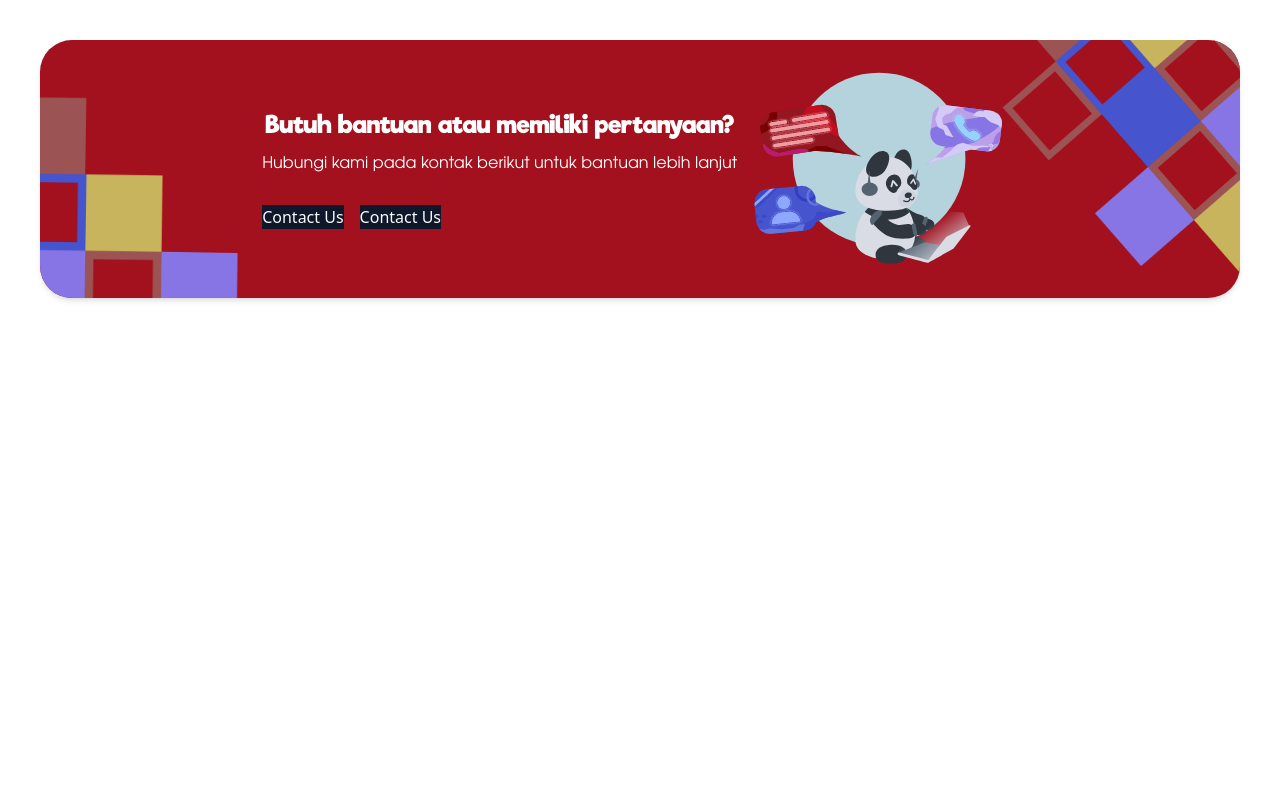
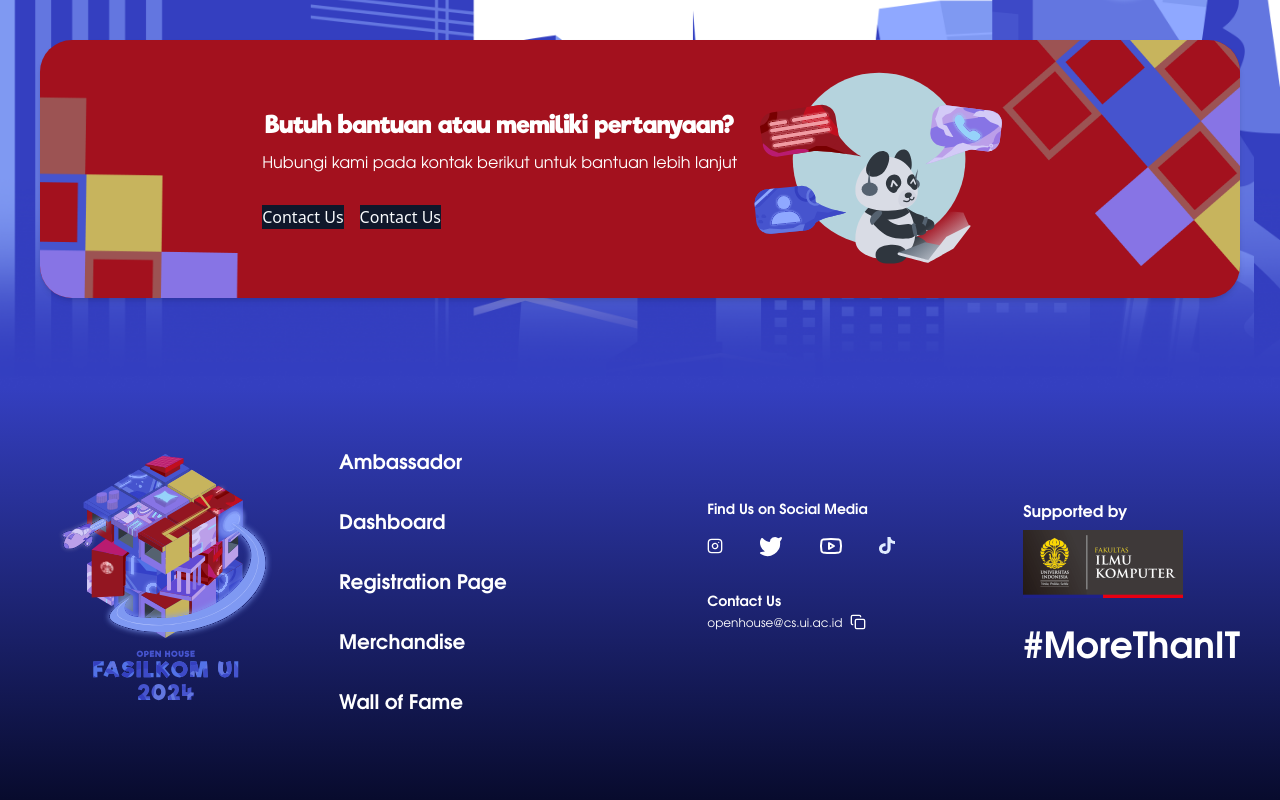
Before and after one commit to OH-Fasilkom-UI/oh24-frontend, a Next.js app: page / in a window 1280 px wide. Built offline with nearby package versions, Linux system fonts and the light colour scheme.

Commit message:
feat: footer component initialized

```diff
--- a/app/layout.tsx
+++ b/app/layout.tsx
@@ -1,6 +1,7 @@
 import type { Metadata } from "next";
 import localFont from "next/font/local";
 import "./globals.css";
+import Footer from "@/components/ui/footer";
 
 const rifficFont = localFont({
   src: "./fonts/rifficfree-bold.ttf",
@@ -50,7 +51,12 @@ export default function RootLayout({
       lang="en"
       className={`${texGyreAdventorFont.variable} ${rifficFont.variable}`}
     >
-      <body className="font-tga font-normal">{children}</body>
+      <body className="font-tga font-normal h-screen flex flex-col justify-between">
+        {children}
+        <Footer
+
+        />
+      </body>
     </html>
   );
 }
--- /dev/null
+++ b/components/ui/footer.tsx
@@ -0,0 +1,103 @@
+import { Copy, Instagram, Twitter, Youtube } from "lucide-react"
+import Image from "next/image"
+
+export interface FooterProps extends React.HTMLAttributes<HTMLDivElement> {
+
+}
+
+const Footer: React.FC<FooterProps> = ({
+    ... props
+}) => {
+    return (
+        <footer className="relative flex items-end">
+            <Image
+                src={'/footer.png'}
+                alt="Footer Background"
+                width={1920}
+                height={412}
+                className="w-full absolute bottom-[412px] object-top object-cover z-[-1] hidden md:flex"
+            />
+            <Image
+                src={'/footer-mobile.png'}
+                alt="Footer Background"
+                width={1920}
+                height={412}
+                className="w-full absolute bottom-[262px] h-[450px] object-top object-cover z-[-1] md:hidden"
+            />
+            <section className="z-20 flex flex-col gap-4 bg-gradient-to-b from-[#343FC0] to-[#080B2D] h-[262px] md:h-[412px] p-5 md:p-10 w-full">
+                <div className="flex items-center justify-center text-white font-bold text-sm font-tex-gyre gap-2 md:hidden">
+                    <h5 className="">Supported by</h5>
+                    <Image
+                        src={'/fasilkom.png'}
+                        alt="Fasilkom UI Logo"
+                        width={84}
+                        height={120}
+                    />
+                </div>
+                <div className="flex items-center justify-between w-full h-fit">
+                    <div className="flex gap-12">
+                        <Image
+                            src={'/oh-logo.svg'}
+                            alt="Open House Logo"
+                            width={251}
+                            height={303.23}
+                            className="w-[124.8px] h-[156px] md:w-[251px] md:h-[303.23px]"
+                        />
+                        <div className="hidden lg:flex flex-col justify-center gap-8 font-tex-gyre text-white font-bold text-xl">
+                            {
+                                ["Ambassador", "Dashboard", "Registration Page", "Merchandise", "Wall of Fame"].map((item) => {
+                                    return (
+                                        <li className="list-none">
+                                            {item}
+                                        </li>
+                                    )
+                                })
+                            }
+                        </div>
+                    </div>
+                    <div className="flex gap-32 font-tex-gyre font-bold text-white justify-end">
+                        <div className="flex flex-col gap-4 md:gap-8 text-xl ">
+                            <div className="flex flex-col items-end md:items-start gap-4">
+                                <h5 className="text-right md:text-left text-xs md:text-sm">Find Us on Social Media</h5>
+                                <div className="flex gap-3 lg:gap-9 items-center">
+                                    <Instagram className="w-4 ld:w-6 aspect-square"/>
+                                    <Twitter className="fill-white w-4 lg:w-6"/>
+                                    <Youtube className="w-4 lg:w-6" />
+                                    <Image
+                                        src={'/tiktok.svg'}
+                                        alt="Tiktok Logo"
+                                        width={24}
+                                        height={24}
+                                        className="w-3 lg:w-4"
+                                    />
+                                </div>
+                            </div>
+                            <div className="flex flex-col items-end md:items-start">
+                                <h5 className="text-xs md:text-sm">Contact Us</h5>
+                                <div className="flex gap-2 items-center">
+                                    <span className="font-normal text-xs flex:text-sm">openhouse@cs.ui.ac.id</span>
+                                    <Copy className="w-3 md:w-4 aspect-square cursor-pointer hover:scale-110 duration-100"/>
+                                </div>
+                            </div>
+                            <h3 className="text-xl text-right md:hidden">#MoreThanIT</h3>
+                        </div>
+                        <div className="hidden md:flex flex-col gap-6">
+                            <div className="flex flex-col gap-2">
+                                <h5 className="">Supported by</h5>
+                                <Image
+                                    src={'/fasilkom.png'}
+                                    alt="Fasilkom UI Logo"
+                                    width={160}
+                                    height={120}
+                                />
+                            </div>
+                            <h3 className="text-4xl flex">#MoreThanIT</h3>
+                        </div>
+                    </div>
+                </div>
+            </section>
+        </footer>
+    )
+}
+
+export default Footer
```
